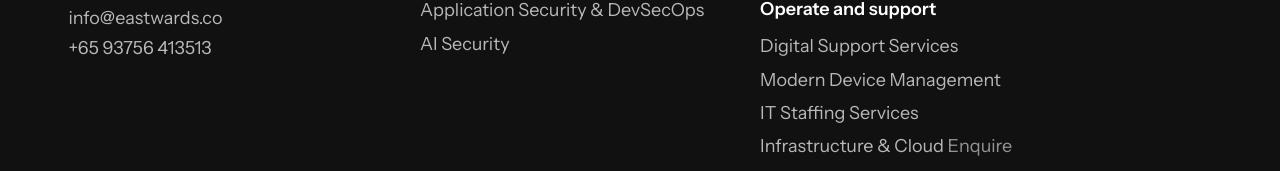
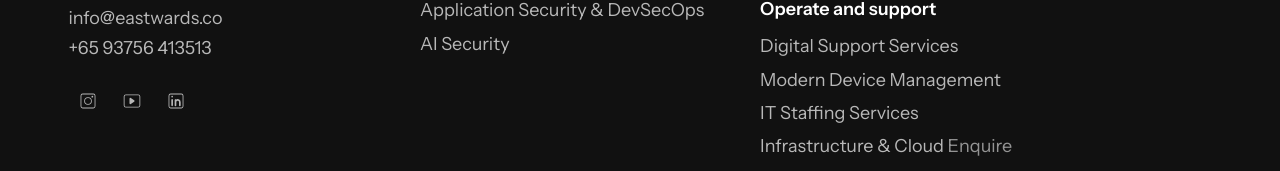
Before and after one commit to wajiha-kulsum/eastwards, a Next.js app: page /about in a window 1280 px wide. Shown: the part 3990-4161 px from the top of the page. Built offline with nearby package versions, Linux system fonts and the light colour scheme.

Commit message:
Add social profiles to the footer
Instagram, YouTube and LinkedIn icons under the contact details, linking the verified accounts with accessible labels and focus states.

```diff
--- a/components/Footer.tsx
+++ b/components/Footer.tsx
@@ -1,5 +1,6 @@
 import Link from "next/link";
 import { Logo } from "@/components/ui/Logo";
+import { InstagramIcon, LinkedinIcon, YoutubeIcon } from "@/components/ui/BrandIcons";
 import { contact, footer, nav } from "@/lib/content";
 import { serviceLinks, type ServiceLink } from "@/lib/service-groups";
 
@@ -10,6 +11,12 @@ import { serviceLinks, type ServiceLink } from "@/lib/service-groups";
 
 const LINK_CLASS =
   "link-underline-sweep rounded-sm text-white/70 transition-colors hover:text-white focus-visible:outline-2 focus-visible:outline-offset-2 focus-visible:outline-primary";
+
+const SOCIAL_ICONS = {
+  Instagram: InstagramIcon,
+  YouTube: YoutubeIcon,
+  LinkedIn: LinkedinIcon,
+} as const;
 
 function FooterLink({ link }: { link: ServiceLink }) {
   return (
@@ -74,6 +81,25 @@ export function Footer() {
                 </a>
               </li>
             </ul>
+
+            <ul aria-label="Social media" className="mt-5 flex items-center gap-1">
+              {footer.socials.map((social) => {
+                const Icon = SOCIAL_ICONS[social.label];
+                return (
+                  <li key={social.label}>
+                    <a
+                      href={social.href}
+                      target="_blank"
+                      rel="noreferrer"
+                      aria-label={`Eastwards on ${social.label} (opens in a new tab)`}
+                      className="flex h-11 w-11 items-center justify-center rounded-full text-white/70 transition-colors hover:bg-white/10 hover:text-white focus-visible:outline-2 focus-visible:outline-offset-2 focus-visible:outline-primary sm:h-10 sm:w-10"
+                    >
+                      <Icon />
+                    </a>
+                  </li>
+                );
+              })}
+            </ul>
           </div>
 
           {/* Secure and govern has the longest names, so its column is
--- /dev/null
+++ b/components/ui/BrandIcons.tsx
@@ -0,0 +1,50 @@
+/* Brand marks from Craftwork's outline icon set (free, Craftwork Commercial
+   License): Instagram, YouTube, LinkedIn. They paint with currentColor so the
+   footer link's hover state drives them. */
+
+type IconProps = { className?: string };
+
+export function InstagramIcon({ className = "h-5 w-5" }: IconProps) {
+  return (
+    <svg
+      aria-hidden="true"
+      viewBox="0 0 24 24"
+      fill="currentColor"
+      className={className}
+    >
+      <path d="M18.437 20.937H5.563a2.5 2.5 0 0 1-2.5-2.5V5.563a2.5 2.5 0 0 1 2.5-2.5h12.874a2.5 2.5 0 0 1 2.5 2.5v12.874a2.5 2.5 0 0 1-2.5 2.5M5.563 4.063a1.5 1.5 0 0 0-1.5 1.5v12.874a1.5 1.5 0 0 0 1.5 1.5h12.874a1.5 1.5 0 0 0 1.5-1.5V5.563a1.5 1.5 0 0 0-1.5-1.5Z" />
+      <path d="M12 16.594A4.595 4.595 0 1 1 16.6 12a4.6 4.6 0 0 1-4.6 4.594M12 8.4a3.595 3.595 0 1 0 3.6 3.6A3.6 3.6 0 0 0 12 8.4" />
+      <circle cx="17.2" cy="6.83" r="1.075" />
+    </svg>
+  );
+}
+
+export function YoutubeIcon({ className = "h-5 w-5" }: IconProps) {
+  return (
+    <svg
+      aria-hidden="true"
+      viewBox="0 0 24 24"
+      fill="currentColor"
+      className={className}
+    >
+      <path d="M19.437 19.937H4.562a2.5 2.5 0 0 1-2.5-2.5V6.563a2.5 2.5 0 0 1 2.5-2.5h14.875a2.5 2.5 0 0 1 2.5 2.5v10.874a2.5 2.5 0 0 1-2.5 2.5M4.562 5.063a1.5 1.5 0 0 0-1.5 1.5v10.874a1.5 1.5 0 0 0 1.5 1.5h14.875a1.5 1.5 0 0 0 1.5-1.5V6.563a1.5 1.5 0 0 0-1.5-1.5Z" />
+      <path d="M14.568 11.149 10.6 8.432a1.032 1.032 0 0 0-1.614.851v5.434a1.032 1.032 0 0 0 1.614.851l3.972-2.717a1.03 1.03 0 0 0-.004-1.702" />
+    </svg>
+  );
+}
+
+export function LinkedinIcon({ className = "h-5 w-5" }: IconProps) {
+  return (
+    <svg
+      aria-hidden="true"
+      viewBox="0 0 24 24"
+      fill="currentColor"
+      className={className}
+    >
+      <path d="M18.44 3.06H5.56a2.507 2.507 0 0 0-2.5 2.5v12.88a2.507 2.507 0 0 0 2.5 2.5h12.88a2.5 2.5 0 0 0 2.5-2.5V5.56a2.5 2.5 0 0 0-2.5-2.5m1.5 15.38a1.51 1.51 0 0 1-1.5 1.5H5.56a1.51 1.51 0 0 1-1.5-1.5V5.56a1.51 1.51 0 0 1 1.5-1.5h12.88a1.51 1.51 0 0 1 1.5 1.5Z" />
+      <path d="M6.376 10.748a1 1 0 1 1 2 0v6.5a1 1 0 0 1-2 0Z" />
+      <circle cx="7.376" cy="6.744" r="1" />
+      <path d="M17.62 13.37v3.88a1 1 0 1 1-2 0v-3.88a1.615 1.615 0 1 0-3.23 0v3.88a1 1 0 0 1-2 0v-6.5a1.016 1.016 0 0 1 1-1 .94.94 0 0 1 .84.47 3.61 3.61 0 0 1 5.39 3.15" />
+    </svg>
+  );
+}
--- a/lib/content.ts
+++ b/lib/content.ts
@@ -237,8 +237,8 @@ export const contact = {
 } as const;
 
 /* Service links come from serviceLinks (lib/service-groups.ts) and contact
-   details from `contact`. Only working links are listed: add LinkedIn and the
-   UEN once the client supplies them. */
+   details from `contact`. Only working links are listed; the social profiles
+   below are the verified accounts. */
 export const footer = {
   tagline: "Technology that moves business forward",
   company: {
@@ -250,6 +250,11 @@ export const footer = {
       { label: "Careers", href: "mailto:careers@eastwards.co" },
     ],
   },
+  socials: [
+    { label: "Instagram", href: "https://www.instagram.com/eastwards.co/" },
+    { label: "YouTube", href: "https://www.youtube.com/@EastwardsConsulting" },
+    { label: "LinkedIn", href: "https://www.linkedin.com/company/eastwards-consulting" },
+  ],
   legal: [
     { label: "Privacy Policy", href: "/privacy" },
     { label: "Terms of Use", href: "/terms" },
```
